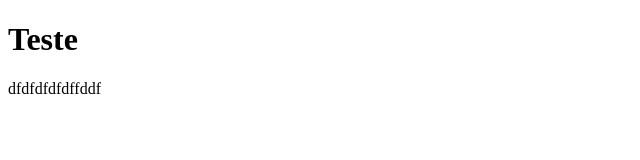
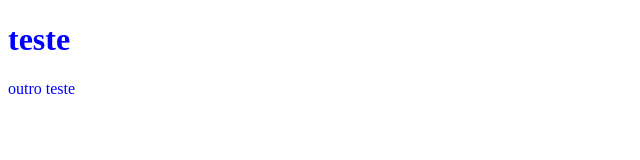
Before and after one commit to profcintiapinho/sitepessoal, a plain HTML site: page index.html in a window 1280 px wide. Shown: the whole page, without its empty margins (0-640 px from the left). Drawn offline with Linux system fonts and the light colour scheme.

Commit message:
atualizacao css e novo paragrafo

```diff
--- /dev/null
+++ b/css/estilo.css
@@ -0,0 +1,3 @@
+body{
+	color:blue;
+}
--- a/index.html
+++ b/index.html
@@ -1,11 +1,11 @@
 <!DOCTYPE html>
 <html>
 <head>
-	<title>Teste</title>
+	<title>Teste Turma B</title>
+	<link rel="stylesheet" type="text/css" href="css/estilo.css">
 </head>
 <body>
-	<h1>Teste</h1>
-	<p>dfdfdfdfdffddf</p>
-
+<h1>teste</h1>
+<p>outro teste</p>
 </body>
 </html>
```
